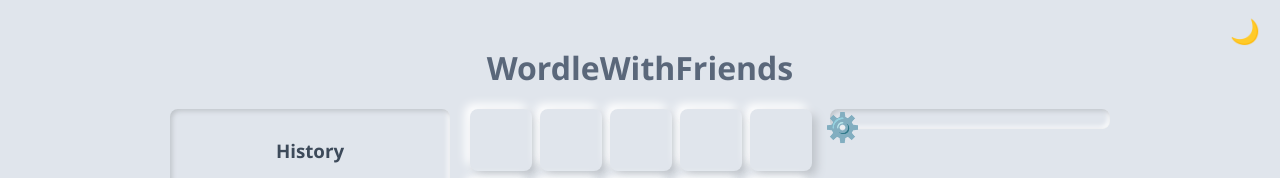
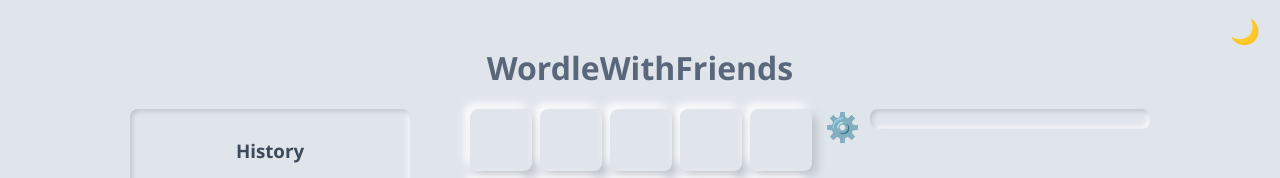
Before and after one commit to deveydtj/WWF, a plain HTML site: page index.html in a window 1280 px wide. Shown: the top 178 px of the page. Drawn offline with Linux system fonts and the light colour scheme; no server answers.

Commit message:
Update index.html
Updated positions

```diff
--- a/index.html
+++ b/index.html
@@ -1579,11 +1579,11 @@
 
           historyBox.style.position = 'absolute';
           historyBox.style.top = `${top}px`;
-          historyBox.style.left = `${left - historyBox.offsetWidth - 20}px`;
+          historyBox.style.left = `${left - historyBox.offsetWidth - 60}px`;
 
           definitionBox.style.position = 'absolute';
           definitionBox.style.top = `${top}px`;
-          definitionBox.style.left = `${right + 20}px`;
+          definitionBox.style.left = `${right + 60}px`;
         } else {
           historyBox.style.position = '';
           historyBox.style.top = '';
```
